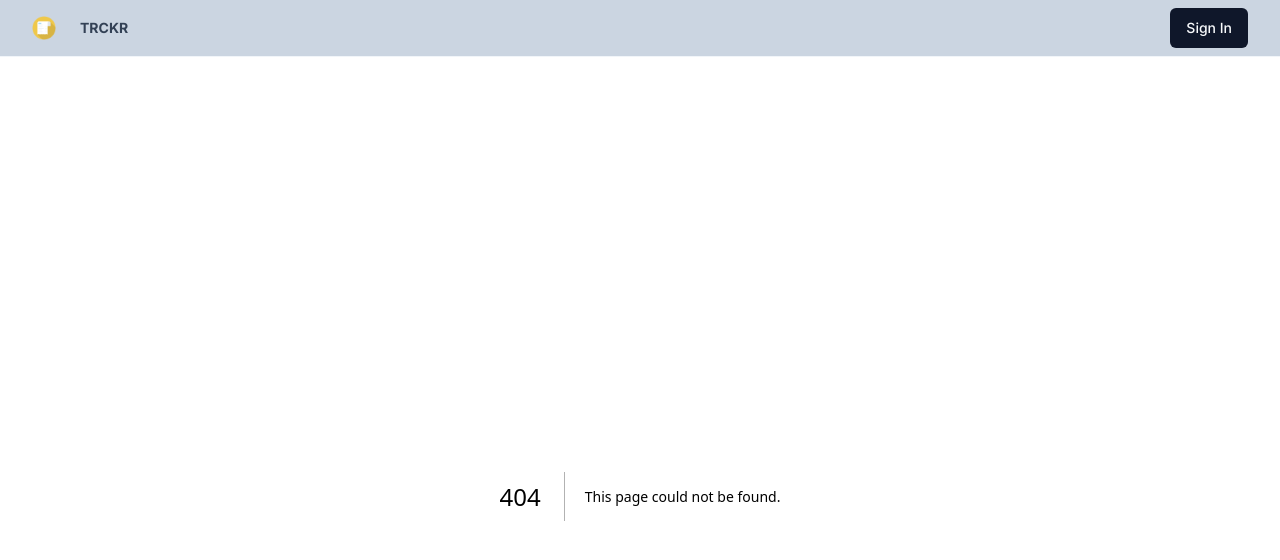
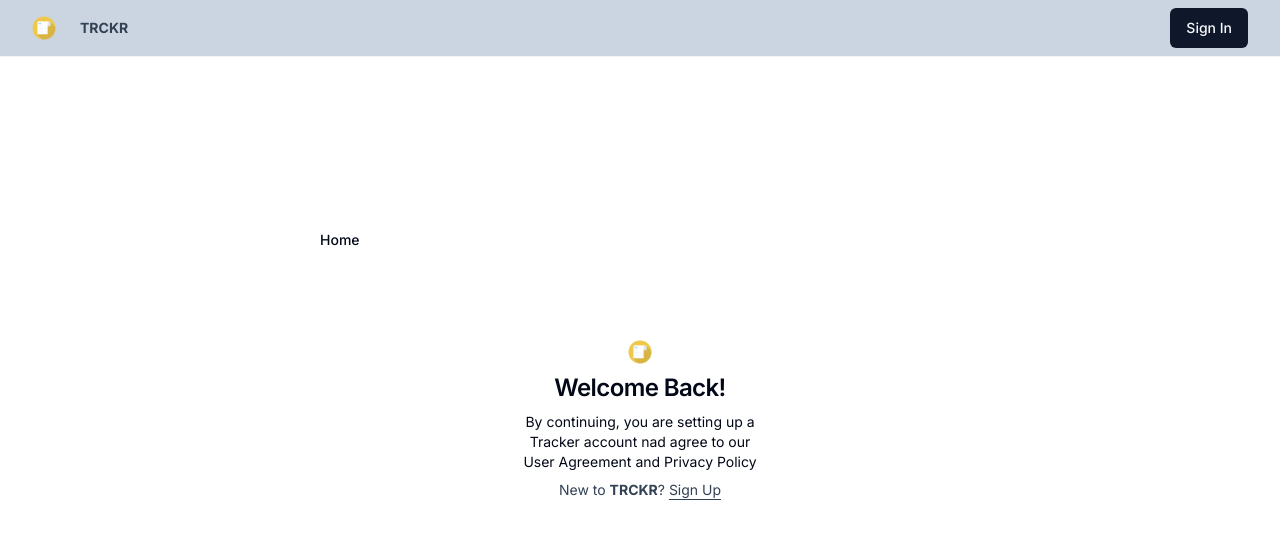
Before and after one commit to gjmooney/receipt-tracker-next, a Next.js app: page /sign-in in a window 1280 px wide. Before the commit this address had no page. Shown: the top 560 px of the page. Built offline with nearby package versions, Linux system fonts and the light colour scheme.

Commit message:
Create auth page

```diff
--- /dev/null
+++ b/app/(auth)/sign-in/page.tsx
@@ -0,0 +1,25 @@
+import SignIn from "@/components/SignIn";
+import { buttonVariants } from "@/components/ui/button";
+import { cn } from "@/lib/utils";
+import Link from "next/link";
+
+const page = () => {
+  return (
+    <div className="absolute inset-0">
+      <div className="mx-auto flex h-full max-w-2xl flex-col items-center justify-center gap-20">
+        <Link
+          href="/"
+          className={cn(
+            buttonVariants({ variant: "ghost" }),
+            "-mt-20 self-start",
+          )}
+        >
+          Home
+        </Link>
+        <SignIn />
+      </div>
+    </div>
+  );
+};
+
+export default page;
--- /dev/null
+++ b/components/SignIn.tsx
@@ -0,0 +1,33 @@
+import Image from "next/image";
+import Link from "next/link";
+
+const SignIn = () => {
+  return (
+    <div className="container mx-auto flex w-full flex-col justify-center space-y-6 sm:w-[300px]">
+      <div className="flex flex-col space-y-2 text-center">
+        <div className="relative mx-auto h-6 w-6">
+          <Image src="/logo.png" alt="logo" fill />
+        </div>
+        <h1 className="text-2xl font-semibold tracking-tight">Welcome Back!</h1>
+        <p className="mx-auto max-w-xs text-sm">
+          By continuing, you are setting up a Tracker account nad agree to our
+          User Agreement and Privacy Policy
+        </p>
+
+        {/** TODO: sign in form */}
+
+        <p className="px-8 text-center text-sm text-slate-700">
+          New to <b>TRCKR</b>?{" "}
+          <Link
+            href="/sign-up"
+            className="text-sm underline underline-offset-4 hover:text-slate-800"
+          >
+            Sign Up
+          </Link>
+        </p>
+      </div>
+    </div>
+  );
+};
+
+export default SignIn;
```
